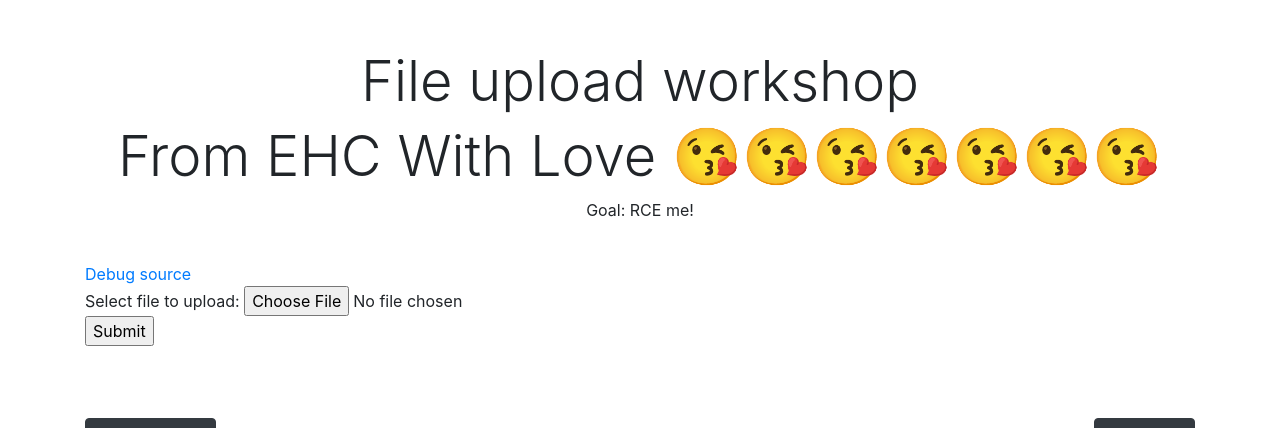
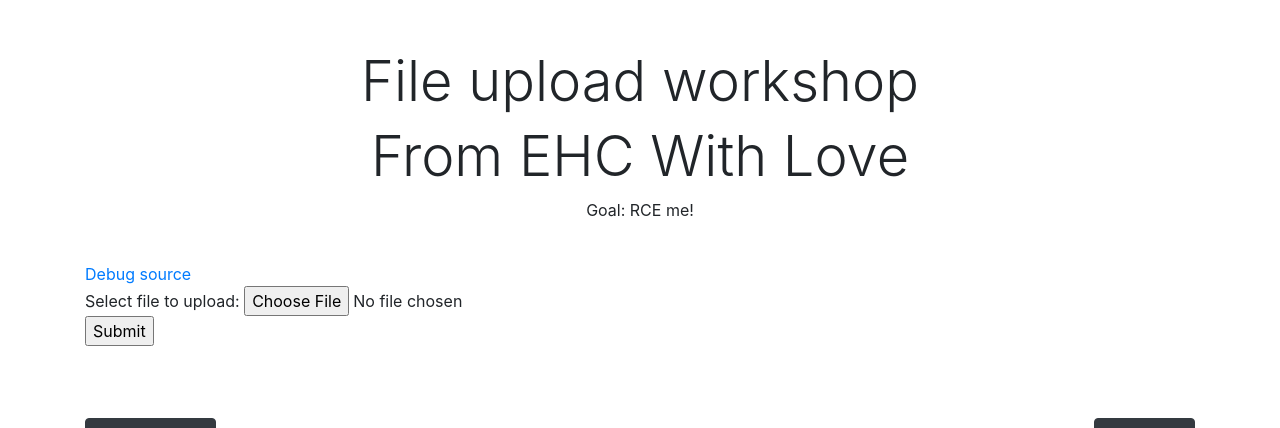
Before and after one commit to khacminh03/Hack-With-EHC, a PHP site: page / in a window 1280 px wide. Shown: the top 428 px of the page. Run offline with PHP 8.4, Linux system fonts and the light colour scheme; data that the repository does not hold is empty.

Commit message:
Update index.php

```diff
--- a/fileUpload_vulweb/src/index.php
+++ b/fileUpload_vulweb/src/index.php
@@ -47,7 +47,7 @@
         <br/>
         <br/>
         <h3 class="display-4 text-center">File upload workshop</h3>
-        <h4 class="display-4 text-center">From EHC With Love 😘😘😘😘😘😘😘</h4>
+        <h4 class="display-4 text-center">From EHC With Love</h4>
         <p class="display-5 text-center">Goal: RCE me!</p>
 
         <br/>
```
